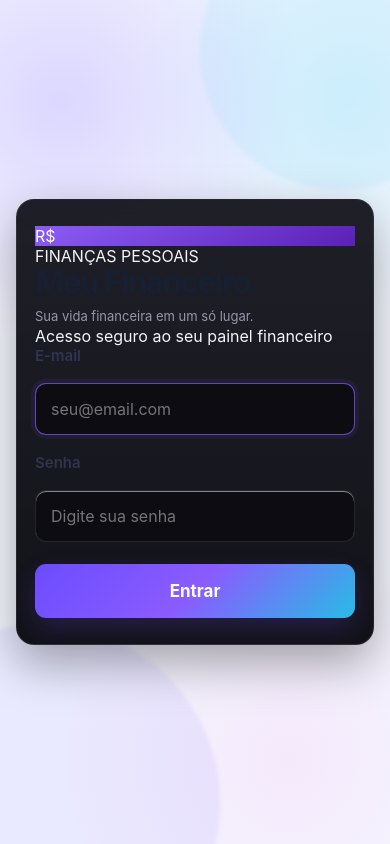
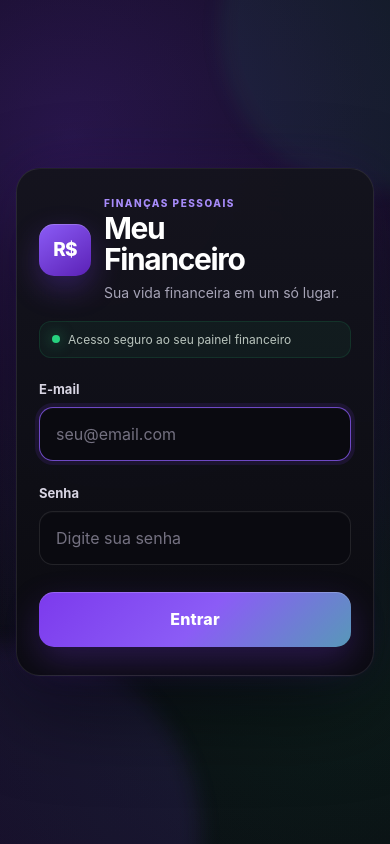
Before and after one commit to Guilherme-code10/meu-app-financeiro, a website: page public/index.html in a window 390 px wide. Drawn offline with Linux system fonts and the light colour scheme.

Commit message:
style: cria login Black Premium responsivo

```diff
--- a/public/v3.css
+++ b/public/v3.css
@@ -502,3 +502,275 @@ tbody tr:hover { background: rgba(124, 58, 237, .05) !important; }
 .v3-fx-account.v3-bank-wise::before { background: #27d17f; }
 .v3-fx-account.v3-bank-nomad::before { background: #9b5cff; }
 .v3-fx-account.v3-bank-generic::before { background: rgba(255,255,255,.25); }
+
+
+/* =========================================================
+   LOGIN BLACK PREMIUM
+   Corrige o markup atual (.login-logo) sem alterar autenticação.
+   ========================================================= */
+#loginScreen.login-screen {
+  min-height: 100vh;
+  min-height: 100dvh;
+  width: 100%;
+  position: relative;
+  overflow: hidden;
+  display: grid;
+  place-items: center;
+  padding:
+    max(24px, env(safe-area-inset-top))
+    max(18px, env(safe-area-inset-right))
+    max(24px, env(safe-area-inset-bottom))
+    max(18px, env(safe-area-inset-left));
+  background:
+    radial-gradient(circle at 18% 16%, rgba(124, 58, 237, .28), transparent 34rem),
+    radial-gradient(circle at 88% 78%, rgba(39, 209, 127, .10), transparent 28rem),
+    linear-gradient(145deg, #07070b 0%, #0b0b12 48%, #09080f 100%) !important;
+}
+
+#loginScreen.login-screen::before,
+#loginScreen.login-screen::after {
+  content: "";
+  position: absolute;
+  pointer-events: none;
+  border-radius: 999px;
+  filter: blur(10px);
+}
+
+#loginScreen.login-screen::before {
+  width: 380px;
+  height: 380px;
+  left: -180px;
+  bottom: -180px;
+  background: rgba(124, 58, 237, .12);
+}
+
+#loginScreen.login-screen::after {
+  width: 320px;
+  height: 320px;
+  right: -150px;
+  top: -130px;
+  background: rgba(39, 209, 127, .07);
+}
+
+#loginScreen .login-card {
+  width: min(100%, 440px);
+  position: relative;
+  z-index: 1;
+  box-sizing: border-box;
+  padding: 34px;
+  border-radius: 26px;
+  border: 1px solid rgba(255,255,255,.09);
+  background:
+    linear-gradient(180deg, rgba(20,20,29,.97), rgba(11,11,17,.99)) !important;
+  backdrop-filter: blur(22px);
+  -webkit-backdrop-filter: blur(22px);
+  box-shadow:
+    0 32px 90px rgba(0,0,0,.48),
+    0 0 0 1px rgba(124,58,237,.04),
+    0 0 60px rgba(124,58,237,.10);
+}
+
+.login-brand-v3 {
+  display: flex;
+  align-items: center;
+  gap: 16px;
+  margin-bottom: 22px;
+}
+
+#loginScreen .login-logo {
+  flex: 0 0 auto;
+  width: 58px !important;
+  height: 58px !important;
+  min-width: 58px;
+  border-radius: 17px;
+  display: grid !important;
+  place-items: center;
+  margin: 0 !important;
+  padding: 0 !important;
+  background:
+    linear-gradient(145deg, #8b5cf6, #5b21b6) !important;
+  color: #fff !important;
+  font-size: 21px !important;
+  line-height: 1 !important;
+  font-weight: 850;
+  letter-spacing: -.04em;
+  box-shadow:
+    0 12px 30px rgba(124,58,237,.30),
+    inset 0 1px 0 rgba(255,255,255,.20);
+}
+
+.login-brand-copy {
+  min-width: 0;
+}
+
+#loginScreen .login-kicker {
+  display: block;
+  margin-bottom: 4px;
+  color: #a78bfa;
+  font-size: 10px;
+  font-weight: 800;
+  letter-spacing: .15em;
+}
+
+#loginScreen .login-card h1 {
+  margin: 0;
+  color: #fff !important;
+  font-size: clamp(28px, 6vw, 36px);
+  line-height: 1.04;
+  letter-spacing: -.045em;
+}
+
+#loginScreen .login-subtitle {
+  margin: 7px 0 0;
+  color: #a7a4b7 !important;
+  font-size: 14px;
+  line-height: 1.45;
+}
+
+.login-security-note {
+  display: flex;
+  align-items: center;
+  gap: 8px;
+  margin: 0 0 22px;
+  padding: 10px 12px;
+  border: 1px solid rgba(39,209,127,.12);
+  border-radius: 12px;
+  background: rgba(39,209,127,.055);
+  color: #b9c4bd;
+  font-size: 12px;
+}
+
+.login-security-dot {
+  width: 8px;
+  height: 8px;
+  flex: 0 0 auto;
+  border-radius: 50%;
+  background: var(--green);
+  box-shadow: 0 0 14px rgba(39,209,127,.55);
+}
+
+#loginScreen #loginForm {
+  gap: 10px;
+}
+
+#loginScreen #loginForm label {
+  display: block;
+  margin-top: 5px;
+  color: #d8d5e3 !important;
+  font-size: 13px;
+  font-weight: 700;
+}
+
+#loginScreen #loginForm input {
+  width: 100%;
+  height: 56px;
+  margin: 0 0 9px;
+  padding: 0 16px;
+  border-radius: 14px !important;
+  border: 1px solid rgba(255,255,255,.10) !important;
+  background: #0a0a10 !important;
+  color: #fff !important;
+  font-size: 16px;
+  box-shadow: inset 0 1px 0 rgba(255,255,255,.02);
+  transition: border-color .18s ease, box-shadow .18s ease, transform .18s ease;
+}
+
+#loginScreen #loginForm input::placeholder {
+  color: #747181;
+}
+
+#loginScreen #loginForm input:focus {
+  border-color: rgba(139,92,246,.78) !important;
+  box-shadow:
+    0 0 0 4px rgba(124,58,237,.12),
+    inset 0 1px 0 rgba(255,255,255,.025) !important;
+}
+
+#loginScreen #loginButton {
+  width: 100%;
+  height: 57px;
+  margin-top: 8px;
+  border: 0;
+  border-radius: 15px;
+  background:
+    linear-gradient(135deg, #7c3aed 0%, #8b5cf6 52%, #27d17f 145%) !important;
+  color: #fff;
+  font-size: 16px;
+  font-weight: 800;
+  letter-spacing: .01em;
+  box-shadow:
+    0 14px 34px rgba(124,58,237,.26),
+    inset 0 1px 0 rgba(255,255,255,.20);
+  transition: transform .18s ease, filter .18s ease, box-shadow .18s ease;
+}
+
+#loginScreen #loginButton:hover {
+  transform: translateY(-1px);
+  filter: brightness(1.08);
+}
+
+#loginScreen #loginButton:active {
+  transform: translateY(0);
+}
+
+#loginScreen #loginError {
+  margin-top: 8px;
+  border: 1px solid rgba(255,95,112,.18);
+  background: rgba(255,95,112,.08);
+  color: #ff9aa5;
+}
+
+@media (max-width: 520px) {
+  #loginScreen.login-screen {
+    align-items: center;
+    padding-left: 16px;
+    padding-right: 16px;
+  }
+
+  #loginScreen .login-card {
+    width: 100%;
+    max-width: 390px;
+    padding: 28px 22px !important;
+    border-radius: 24px;
+  }
+
+  .login-brand-v3 {
+    gap: 13px;
+    margin-bottom: 18px;
+  }
+
+  #loginScreen .login-logo {
+    width: 52px !important;
+    height: 52px !important;
+    min-width: 52px;
+    border-radius: 15px;
+    font-size: 19px !important;
+  }
+
+  #loginScreen .login-card h1 {
+    font-size: 30px;
+  }
+
+  .login-security-note {
+    margin-bottom: 18px;
+  }
+
+  #loginScreen #loginForm input {
+    height: 54px;
+  }
+
+  #loginScreen #loginButton {
+    height: 55px;
+  }
+}
+
+@media (max-height: 700px) {
+  #loginScreen.login-screen {
+    align-items: start;
+    padding-top: max(18px, env(safe-area-inset-top));
+  }
+
+  #loginScreen .login-card {
+    margin: auto 0;
+  }
+}
```
